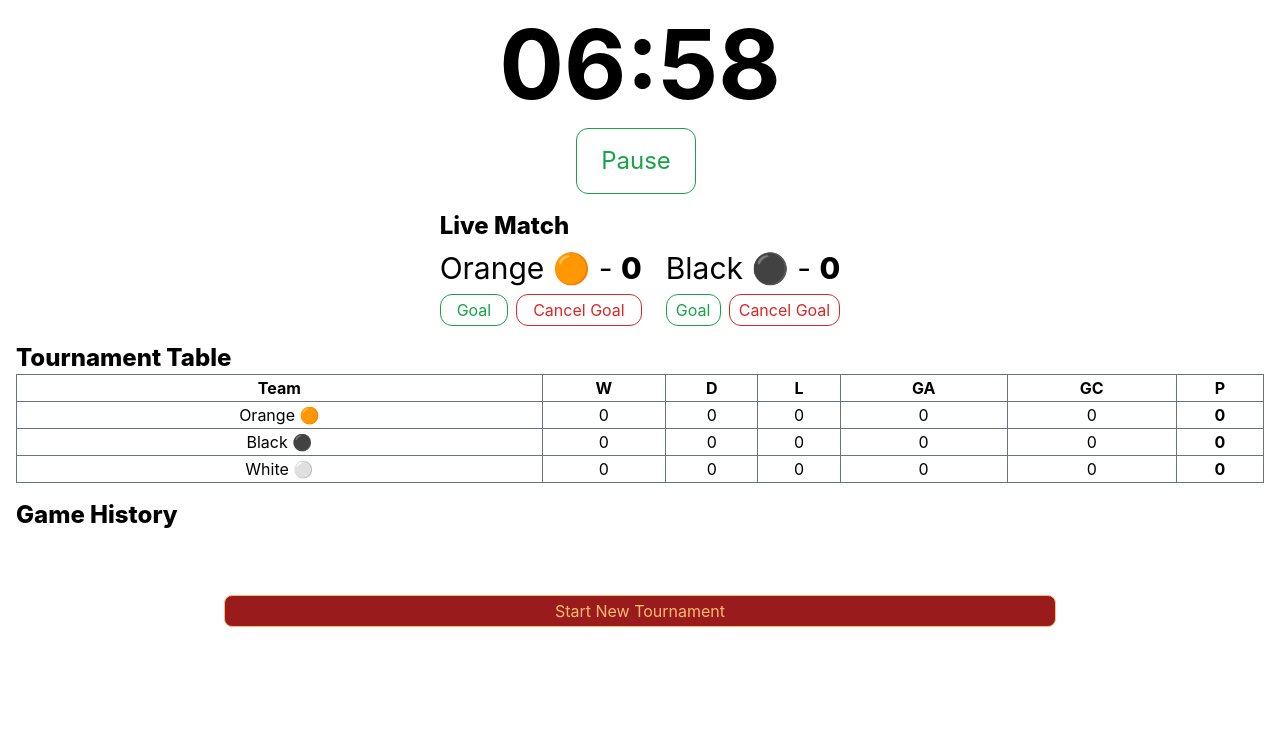
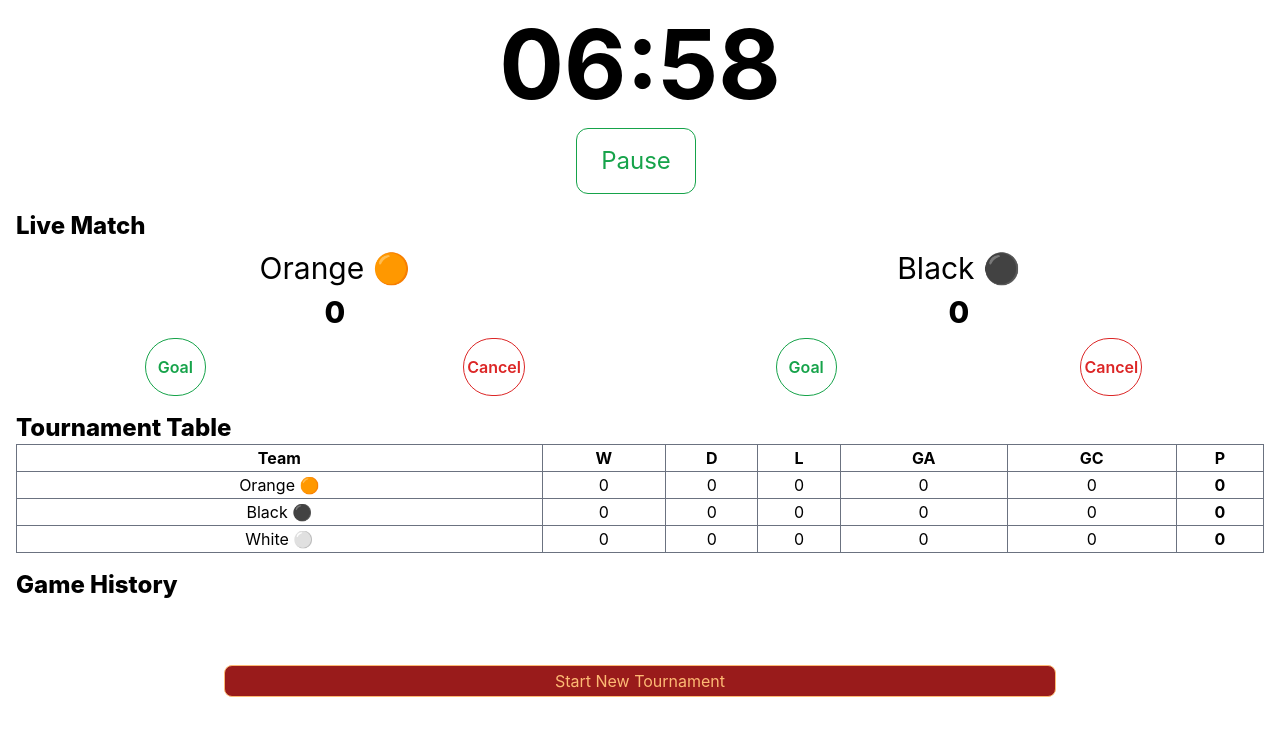
Before and after one commit to danil1807/footubud, a React (Create React App) app: page / in a window 1280 px wide. Both pictures are taken after a click on the button "Start". Shown: the top 736 px of the page. Built offline with nearby package versions, Linux system fonts and the light colour scheme.

Commit message:
final tweaks

```diff
--- a/src/App.js
+++ b/src/App.js
@@ -66,6 +66,26 @@ const App = () => {
     const savedGameHistory = localStorage.getItem("gameHistory");
     return savedGameHistory ? JSON.parse(savedGameHistory) : [];
   });
+
+  function getRandomNumbers() {
+    const numbers = [0, 1, 2];
+    const selectedNumbers = [];
+
+    // Randomly select the first number
+    const firstIndex = Math.floor(Math.random() * numbers.length);
+    const firstNumber = numbers[firstIndex];
+    selectedNumbers.push(firstNumber);
+
+    // Remove the selected number from the array
+    numbers.splice(firstIndex, 1);
+
+    // Randomly select the second number from the updated array
+    const secondIndex = Math.floor(Math.random() * numbers.length);
+    const secondNumber = numbers[secondIndex];
+    selectedNumbers.push(secondNumber);
+
+    return selectedNumbers;
+  }
 
   const [currentTeams, setCurrentTeams] = useState([
     teamsData[0],
@@ -290,6 +310,10 @@ const App = () => {
     // Save teamsData to localStorage whenever it changes
     localStorage.setItem("teamsData", JSON.stringify(teamsData));
   }, [teamsData]);
+  useEffect(() => {
+    // Save currentTeams to localStorage whenever it changes
+    localStorage.setItem("currentTeams", JSON.stringify(currentTeams));
+  }, [currentTeams]);
 
   useEffect(() => {
     // Save gameHistory to localStorage whenever it changes
@@ -309,6 +333,8 @@ const App = () => {
       // Clear localStorage and reset tournament data
       localStorage.removeItem("teamsData");
       localStorage.removeItem("gameHistory");
+      localStorage.removeItem("currentTeams");
+
       setTeamsData([
         {
           name: "Orange 🟠",
@@ -342,7 +368,12 @@ const App = () => {
         },
       ]);
       setGameHistory([]);
-      setCurrentTeams([teamsData[0], teamsData[1]]);
+      // After clearing localStorage, set currentTeams using getRandomNumbers()
+      const randomNumbers = getRandomNumbers();
+      setCurrentTeams([
+        teamsData[randomNumbers[0]],
+        teamsData[randomNumbers[1]],
+      ]);
       resetTimer();
       setConfirming(false);
     } else {
--- a/src/components/GameHistory.jsx
+++ b/src/components/GameHistory.jsx
@@ -7,7 +7,8 @@ const GameHistory = ({ history }) => {
       <ol>
         {history.map((game, index) => (
           <li key={index}>
-            {index + 1}. {game.team1} - {game.team2} {game.score}
+            {index + 1}. {game.team1} - {game.team2}{" "}
+            <span className="ml-2">{game.score}</span>
           </li>
         ))}
       </ol>
--- a/src/components/LiveMatch.jsx
+++ b/src/components/LiveMatch.jsx
@@ -52,46 +52,43 @@ const LiveMatch = ({ teams, updateResults, timerEnded }) => {
   }, [timerEnded]);
 
   return (
-    <div className="live-match">
+    <div className="live-match w-full">
       <h2 className="font-extrabold text-2xl">Live Match</h2>
-      <div className="flex flex-box  mt-2">
-        <div className="team grow mr-6">
-          <p className="text-3xl text-center mb-2">
-            {teams[0].name} -{" "}
-            <span className="text-3xl font-extrabold">{team1Score}</span>
-          </p>
-          <div className="flex">
+      <div className="flex flex-box mt-2">
+        <div className="team grow">
+          <p className="text-3xl text-center mb-2">{teams[0].name}</p>
+          <p className="text-3xl font-extrabold text-center">{team1Score}</p>
+          <div className="flex justify-around mt-2">
             <button
-              className="grow text-green-600 border-green-600 rounded-xl mr-2 px-2"
+              className="font-semibold text-green-600 border-green-600 rounded-full py-4 px-3"
               onClick={() => handleGoal(1)}
             >
               Goal
             </button>
             <button
-              className="grow text-red-600 border-red-600 rounded-xl px-2"
+              className="font-semibold text-red-600 border-red-600 rounded-full"
               onClick={() => handleCancelGoal(1)}
             >
-              Cancel Goal
+              Cancel
             </button>
           </div>
         </div>
         <div className="team grow">
-          <p className="text-3xl text-center mb-2">
-            {teams[1].name} -{" "}
-            <span className="text-3xl font-extrabold">{team2Score}</span>
-          </p>
-          <div className="flex">
+          <p className="text-3xl text-center mb-2">{teams[1].name}</p>
+          <p className="text-3xl font-extrabold text-center">{team2Score}</p>
+
+          <div className="flex justify-around mt-2">
             <button
-              className="grow text-green-600 border-green-600 rounded-xl mr-2 px-2"
+              className="font-semibold text-green-600 border-green-600 rounded-full py-4 px-3"
               onClick={() => handleGoal(2)}
             >
               Goal
             </button>
             <button
-              className="grow text-red-600 border-red-600 rounded-xl px-2"
+              className="font-semibold text-red-600 border-red-600 rounded-full"
               onClick={() => handleCancelGoal(2)}
             >
-              Cancel Goal
+              Cancel
             </button>
           </div>
         </div>
--- a/src/components/Timer.jsx
+++ b/src/components/Timer.jsx
@@ -30,11 +30,10 @@ const Timer = ({ time, setTime, isActive, setIsActive, onTimerEnd }) => {
   const seconds = time % 60;
 
   let timerClassName = "text-8xl font-bold";
-  if (time <= 60) {
-    timerClassName += " text-yellow-500"; // Apply yellow color if 1 minute or less
-  }
   if (time <= 10) {
     timerClassName += " text-red-500"; // Apply red color if 10 seconds or less
+  } else if (time <= 60) {
+    timerClassName += " text-yellow-500"; // Apply yellow color if 1 minute or less
   }
 
   return (
```
